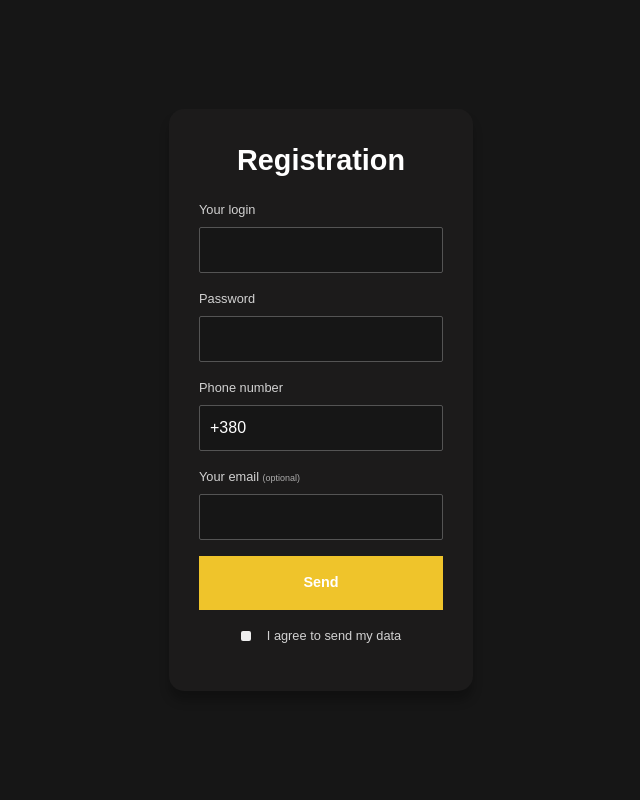
After one commit to voopsc/phplang.edu, a PHP site: page /registration.html in a window 1280 px wide. The commit adds this page. Shown: the whole page, without its empty margins (319-959 px from the left). Run offline with PHP 8.4, Linux system fonts and the light colour scheme.

Commit message:
add(markup/styles): create page registration for backend development v.0.2.0

```diff
--- a/css/style.css
+++ b/css/style.css
@@ -112,12 +112,19 @@ input {
   margin: 0 0 8px 0;
   opacity: 0.8;
   font: 400 0.8em/1.5 "Montserrat", Arial, Helvetica, sans-serif;
+  vertical-align: baseline;
+}
+.form-main .label small {
+  font-size: 0.7em;
+  opacity: 0.8;
+  vertical-align: baseline;
 }
 .form-main input {
   padding: 10px;
   font: 400 1em/1.5 "Montserrat", Arial, Helvetica, sans-serif;
   background: #161616;
   border: 1px solid #545454;
+  border-radius: 2px;
   color: inherit;
   transition: all 0.3s linear;
 }
@@ -182,7 +189,8 @@ form .hidden-input .label {
   padding: 30px;
   background: #1c1b1b;
   border-radius: 15px;
-  max-width: 15rem;
+  min-width: 12rem;
+  max-width: 19rem;
   color: #fff;
   box-shadow: 0px 10px 10px 0px rgba(0, 0, 0, 0.25);
 }
--- /dev/null
+++ b/registration.html
@@ -0,0 +1,58 @@
+<!DOCTYPE html>
+<html lang="en" dir="ltr">
+  <head>
+    <meta charset="utf-8">
+    <meta name="viewport" content="width=device-width, initial-scale=1">
+    <title>Wellcome</title>
+    <!-- Fonts -->
+    <link rel="stylesheet" href="css/font.css">
+    <!-- Styles -->
+    <link rel="stylesheet" href="css/reset.css">
+    <link rel="stylesheet" href="css/style.css">
+  </head>
+  <body>
+    <section class="login-block">
+      <div class="wrapper">
+        <div class="login-wrp">
+          <h1 class="title-main text-center">Registration</h1>
+          <form class="form-main" action="index.html" method="post">
+            <fieldset>
+              <span class="label">Your login</span>
+              <label>
+                <input type="text" name="user_name" value="" minlength="2" required tabindex="1">
+              </label>
+            </fieldset>
+            <fieldset>
+              <span class="label">Password</span>
+              <label>
+                <input type="password" name="user_password" value="" minlength="3" required tabindex="2">
+              </label>
+            </fieldset>
+            <fieldset>
+              <span class="label">Phone number</span>
+              <label>
+                <input type="tel" name="user_phone" value="+380" required tabindex="3" maxlength="17">
+              </label>
+            </fieldset>
+            <fieldset>
+              <span class="label">Your email <small>(optional)</small> </span>
+              <label>
+                <input type="email" name="user_email" value="" tabindex="4">
+              </label>
+            </fieldset>
+            <fieldset>
+              <button type="submit" name="submit" class="btn" tabindex="6">Send</button>
+            </fieldset>
+            <fieldset>
+              <label class="hidden-input">
+                <input type="checkbox" name="remember_user" value="1" tabindex="5">
+                <span class="checkmark"></span>
+                <span class="label">I agree to send my data</span>
+              </label>
+            </fieldset>
+          </form>
+        </div>
+      </div>
+    </section>
+  </body>
+</html>
--- a/src/_form.sass
+++ b/src/_form.sass
@@ -29,11 +29,17 @@ input
     margin: 0 0 8px 0
     opacity: .8
     font: 400 .8em/1.5 $main-font
+    vertical-align: baseline
+    small
+      font-size: .7em
+      opacity: .8
+      vertical-align: baseline
   input
     padding: 10px
     font: 400 1em/1.5 $main-font
     background: $background-main
     border: 1px solid #545454
+    border-radius: 2px
     color: inherit
     +animate
     &:hover
--- a/src/style.sass
+++ b/src/style.sass
@@ -48,6 +48,7 @@ li
   padding: 30px
   background: $background-elements
   border-radius: 15px
-  max-width: 15rem
+  min-width: 12rem
+  max-width: 19rem
   color: #fff
   box-shadow: 0px 10px 10px 0px rgba(0,0,0,0.25)
```
